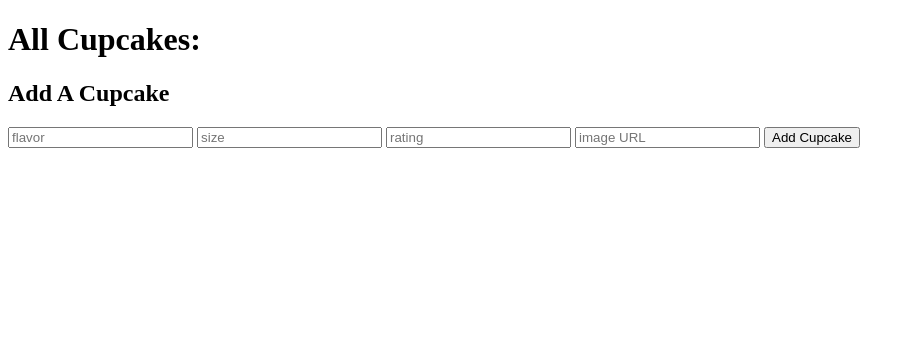
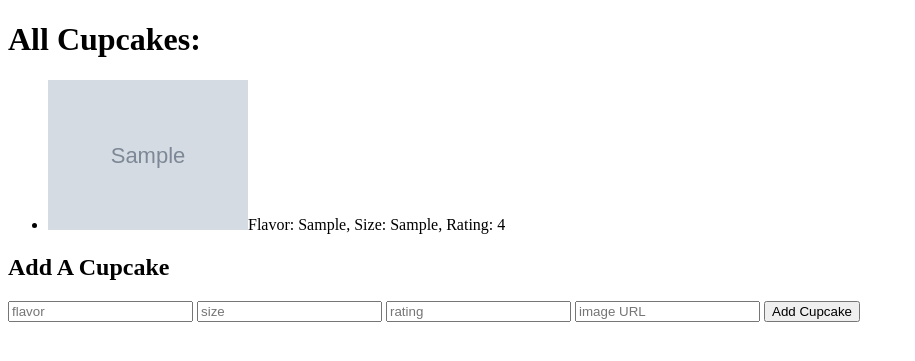
Before and after one commit to nataliecc1701/Lesson-25-pt-3, a Flask app: page / in a window 1280 px wide. Shown: the top 361 px of the page, without its empty margins (0-915 px from the left). Run offline with Flask 3, Linux system fonts and the light colour scheme; tables that the repository leaves empty hold one stand-in row (values such as "Sample post"); grey boxes marked "Sample" are stand-in pictures.

Commit message:
added js

```diff
--- /dev/null
+++ b/static/cupcakes.js
@@ -0,0 +1,44 @@
+const cupcakesList = document.querySelector("#cupcakes-list");
+const cupcakesForm = document.querySelector("#cupcakes-form")
+
+async function get_cupcakes() {
+    cupcakes = await axios.get("/api/cupcakes")
+    for(let c of cupcakes.data.cupcakes) {
+        const entry = document.createElement('li')
+
+        // add the image
+        const img = document.createElement('img')
+        img.src = c.image
+        img.height = 150
+        entry.appendChild(img)
+
+        // add the rest of the info
+        const textSection = document.createElement('a') // using an anchor tag so we can link to an indvidual page later
+        textSection.innerText = `Flavor: ${c.flavor}, Size: ${c.size}, Rating: ${c.rating}`
+        entry.appendChild(textSection)
+
+        cupcakesList.appendChild(entry)
+    }
+}
+
+async function submit_cupcake(evt) {
+    evt.preventDefault()
+
+    // form fields
+    const flavorField = cupcakesForm.querySelector("#flavor-field")
+    const sizeField = cupcakesForm.querySelector("#size-field")
+    const ratingField = cupcakesForm.querySelector("#rating-field")
+    const imageField = cupcakesForm.querySelector("#image-field")
+
+    const formData = {
+        flavor: flavorField.value,
+        size: sizeField.value,
+        rating: ratingField.value,
+        image: imageField.value,
+    }
+
+    newCupcake = await axios.post("/api/cupcakes", formData)
+}
+
+get_cupcakes();
+cupcakesForm.querySelector("button").addEventListener("click", submit_cupcake)
--- a/templates/index.html
+++ b/templates/index.html
@@ -7,12 +7,14 @@
         <h1>All Cupcakes:</h1>
         <ul id="cupcakes-list"></ul>
         <h2>Add A Cupcake</h2>
-        <form>
-            <input type="text" name="flavor" placeholder="flavor">
-            <input type="text" name="size" placeholder="size">
-            <input type="number" name="rating" placeholder="rating">
-            <input type="text" name="image" placeholder="image URL">
+        <form id="cupcakes-form">
+            <input type="text" name="flavor" placeholder="flavor" id="flavor-field">
+            <input type="text" name="size" placeholder="size" id="size-field">
+            <input type="number" name="rating" placeholder="rating" id="rating-field">
+            <input type="text" name="image" placeholder="image URL" id="image-field">
             <button>Add Cupcake</button>
         </form>
+        <script src="https://unpkg.com/axios/dist/axios.js"></script>
+        <script src="static/cupcakes.js"></script>
     </body>
 </html>
```
